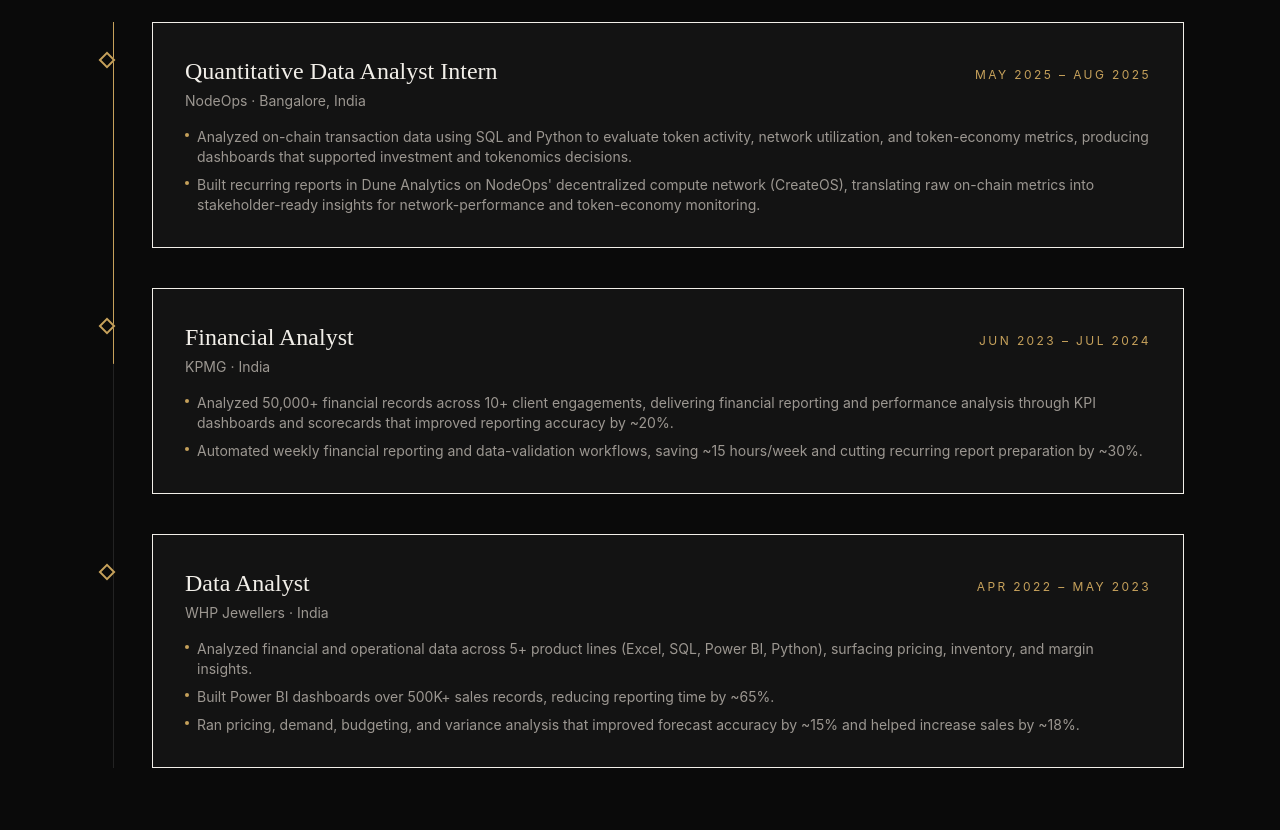
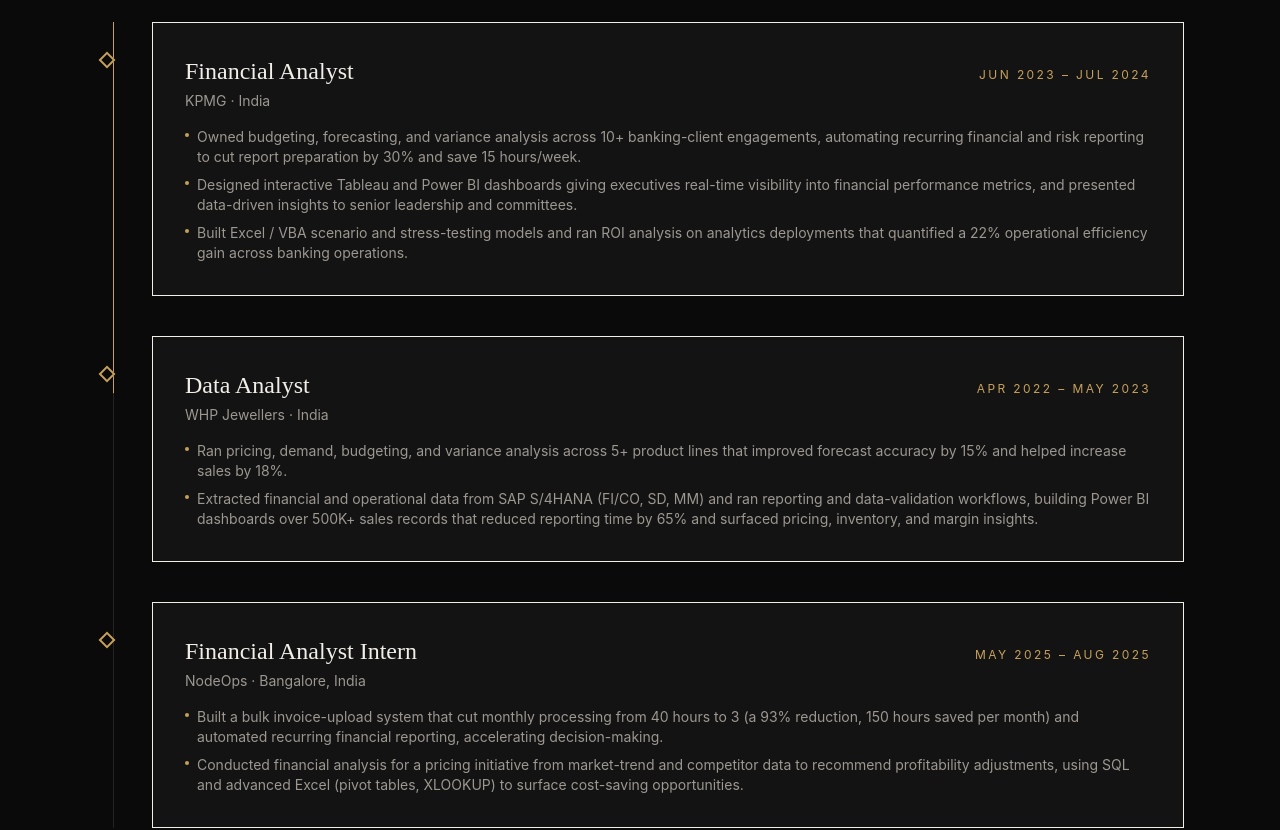
Before and after one commit to ujwal123ojaswi-star/portfolio-finance, a React (Vite) app: page /experience in a window 1280 px wide. Shown: the part 380-1210 px from the top of the page. Built offline with nearby package versions, Linux system fonts and the light colour scheme.

Commit message:
Update Experience and Retail Profitability project to match Edelman-targeted resume

```diff
--- a/src/data/experience.ts
+++ b/src/data/experience.ts
@@ -1,24 +1,15 @@
 import type { ExperienceEntry } from '@/types'
 
 export const experience: ExperienceEntry[] = [
-  {
-    company: 'NodeOps',
-    role: 'Quantitative Data Analyst Intern',
-    location: 'Bangalore, India',
-    period: 'May 2025 – Aug 2025',
-    bullets: [
-      'Analyzed on-chain transaction data using SQL and Python to evaluate token activity, network utilization, and token-economy metrics, producing dashboards that supported investment and tokenomics decisions.',
-      "Built recurring reports in Dune Analytics on NodeOps' decentralized compute network (CreateOS), translating raw on-chain metrics into stakeholder-ready insights for network-performance and token-economy monitoring.",
-    ],
-  },
   {
     company: 'KPMG',
     role: 'Financial Analyst',
     location: 'India',
     period: 'Jun 2023 – Jul 2024',
     bullets: [
-      'Analyzed 50,000+ financial records across 10+ client engagements, delivering financial reporting and performance analysis through KPI dashboards and scorecards that improved reporting accuracy by ~20%.',
-      'Automated weekly financial reporting and data-validation workflows, saving ~15 hours/week and cutting recurring report preparation by ~30%.',
+      'Owned budgeting, forecasting, and variance analysis across 10+ banking-client engagements, automating recurring financial and risk reporting to cut report preparation by 30% and save 15 hours/week.',
+      'Designed interactive Tableau and Power BI dashboards giving executives real-time visibility into financial performance metrics, and presented data-driven insights to senior leadership and committees.',
+      'Built Excel / VBA scenario and stress-testing models and ran ROI analysis on analytics deployments that quantified a 22% operational efficiency gain across banking operations.',
     ],
   },
   {
@@ -27,9 +18,18 @@
     location: 'India',
     period: 'Apr 2022 – May 2023',
     bullets: [
-      'Analyzed financial and operational data across 5+ product lines (Excel, SQL, Power BI, Python), surfacing pricing, inventory, and margin insights.',
-      'Built Power BI dashboards over 500K+ sales records, reducing reporting time by ~65%.',
-      'Ran pricing, demand, budgeting, and variance analysis that improved forecast accuracy by ~15% and helped increase sales by ~18%.',
+      'Ran pricing, demand, budgeting, and variance analysis across 5+ product lines that improved forecast accuracy by 15% and helped increase sales by 18%.',
+      'Extracted financial and operational data from SAP S/4HANA (FI/CO, SD, MM) and ran reporting and data-validation workflows, building Power BI dashboards over 500K+ sales records that reduced reporting time by 65% and surfaced pricing, inventory, and margin insights.',
+    ],
+  },
+  {
+    company: 'NodeOps',
+    role: 'Financial Analyst Intern',
+    location: 'Bangalore, India',
+    period: 'May 2025 – Aug 2025',
+    bullets: [
+      'Built a bulk invoice-upload system that cut monthly processing from 40 hours to 3 (a 93% reduction, 150 hours saved per month) and automated recurring financial reporting, accelerating decision-making.',
+      'Conducted financial analysis for a pricing initiative from market-trend and competitor data to recommend profitability adjustments, using SQL and advanced Excel (pivot tables, XLOOKUP) to surface cost-saving opportunities.',
     ],
   },
 ]
--- a/src/data/projects.ts
+++ b/src/data/projects.ts
@@ -51,14 +51,14 @@
   },
   {
     id: 'walget-retail-profitability',
-    title: 'WALGET Retail Profitability Analysis',
+    title: 'Retail Profitability Analysis (Walmart vs Target)',
     description:
-      'Analyzed 10 years of Walmart and Target financial data (40+ quarterly filings) by integrating SEC 10-K data with FRED macroeconomic datasets.',
+      'Analyzed a decade of Walmart and Target financial data to compare gross- and operating-margin durability across cost-leadership and differentiation strategies through demand and inflation shocks.',
     bullets: [
-      'Performed EDA, OLS/logistic regression, and ANOVA testing across 15+ financial variables to identify statistically significant drivers of revenue growth and margin performance.',
-      'Built profitability dashboards that quantified a 3–5 percentage-point margin gap between cost-leadership and differentiation strategies over the 10-year period.',
+      'Analyzed a decade of retail financials to compare gross- and operating-margin durability across two strategies and how each holds up through demand and inflation shocks.',
+      'Delivered the analysis as an interactive dashboard for non-technical stakeholders, with automated data-quality checks ensuring reliable underlying numbers.',
     ],
-    stack: ['Python', 'Pandas', 'Statistical Modeling'],
+    stack: ['Python', 'DuckDB', 'Streamlit'],
     githubUrl: 'https://github.com/ujwal123ojaswi-star/retail-profitability-pipeline',
     demoUrl: 'https://retail-profitability-pipeline-qp88mbfowdehta4ptt4du2.streamlit.app/',
   },
```
